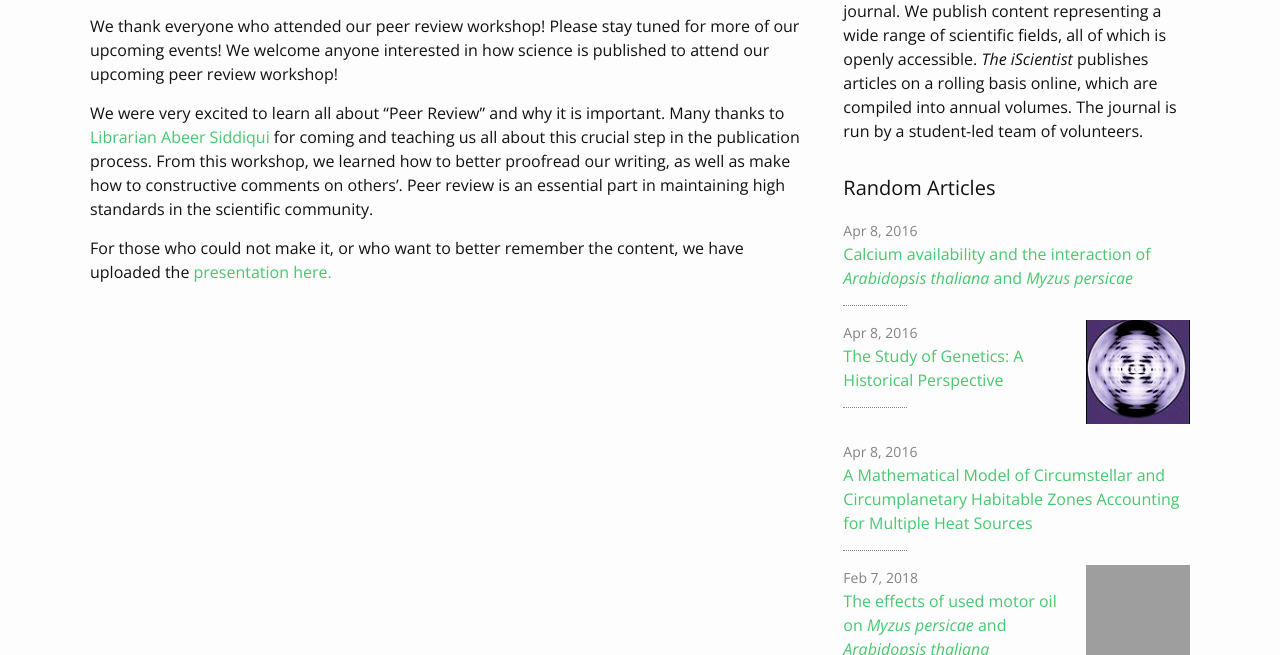
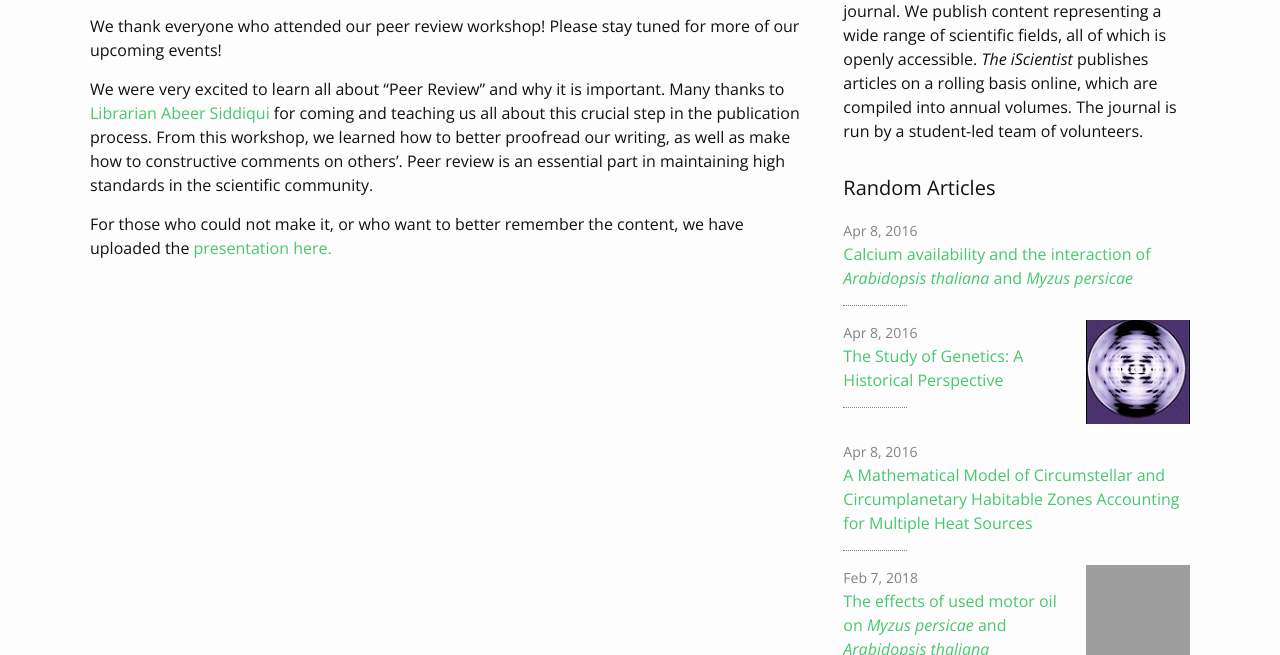
Before and after one commit to iscientist/iscientist.github.io, a Jekyll site: the page built from _events/2018-02-13-PeerReviewWorkshop.md, in a window 1280 px wide and 900 px high, scrolled down 541 px, cut to the strip 245-900 px from the top of the window. Built offline with Jekyll 4.4.1, drawn with Linux system fonts in a browser that asks for light colours; grey boxes are pictures that could not be loaded.

Commit message:
minor change to event description

```diff
--- a/_events/2018-02-13-PeerReviewWorkshop.md
+++ b/_events/2018-02-13-PeerReviewWorkshop.md
@@ -16,7 +16,6 @@ carousel:
     date:
 ---
 We thank everyone who attended our peer review workshop! Please stay tuned for more of our upcoming events!
-We welcome anyone interested in how science is published to attend our upcoming peer review workshop!
 
 We were very excited to learn all about "Peer Review" and why it is important. Many thanks to [Librarian Abeer Siddiqui](https://library.mcmaster.ca/contact/siddiqui-abeer) for coming and teaching us all about this crucial step in the publication process. From this workshop, we learned how to better proofread our writing, as well as make how to constructive comments on others'. Peer review is an essential part in maintaining high standards in the scientific community.
 
```
